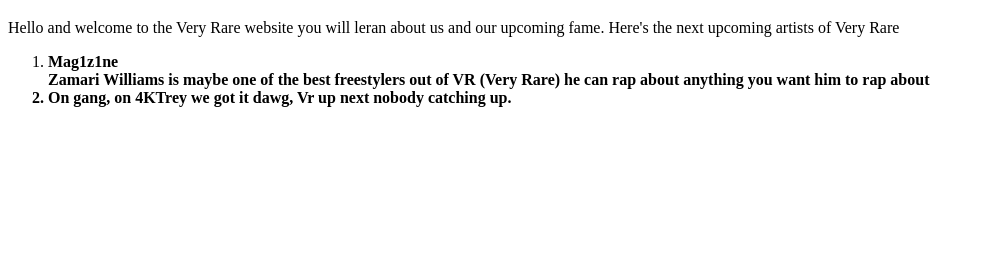
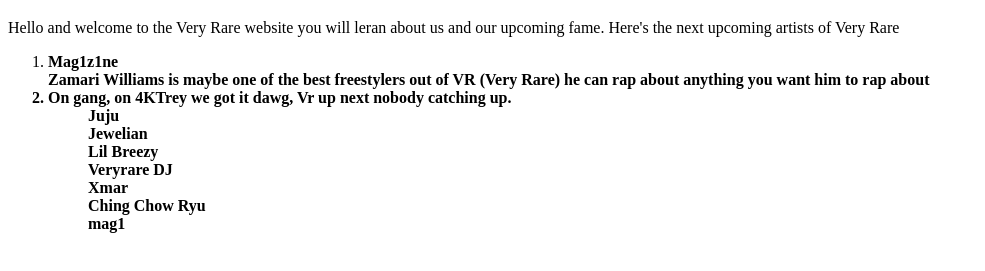
Before and after one commit to Flamingspirit116/-VeryRareRaps-.Flamingspirit116.github.io, a plain HTML site: page index.html in a window 1280 px wide. Shown: the part 61-332 px from the top of the page, without its empty margins (0-985 px from the left). Drawn offline with Linux system fonts and the light colour scheme.

Commit message:
Update index.html

```diff
--- a/index.html
+++ b/index.html
@@ -17,7 +17,16 @@
            <p>Hello and welcome to the Very Rare website you will leran about us and our upcoming fame. Here's the next upcoming artists of Very Rare</p>
       <ol>
       <li><strong>Mag1z1ne<br><strong> Zamari Williams is maybe one of the best freestylers out of VR (Very Rare) he can rap about anything you want him to rap about</li>
-           <li><strong> On gang, on 4KTrey we got it dawg, Vr up next nobody catching up.</strong></li>
+           <li><strong> On gang, on 4KTrey we got it dawg, Vr up next nobody catching up.</li>
+                <ul> Juju </ul>
+                <ul> Jewelian </ul>
+                <ul> Lil Breezy </ul>
+                <ul> Veryrare DJ </ul>
+                <ul> Xmar </ul>
+                <ul> Ching Chow Ryu </ul>
+                <ul> mag1 </ul>
+
+
 
       </ol>
       </body>
```
